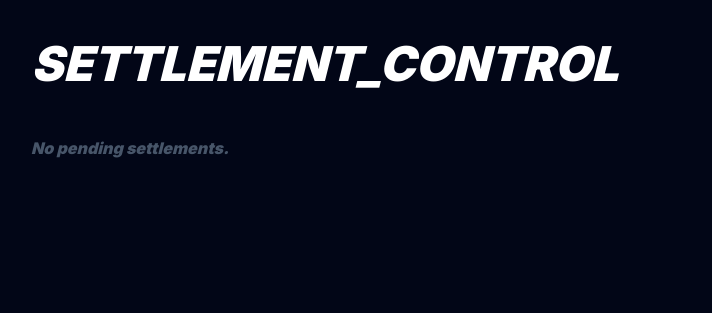
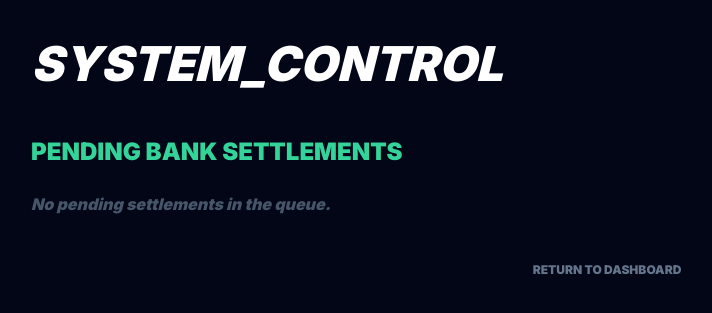
Before and after one commit to reubenwaithaka839-crypto/ute-web, a Flask app: page /admin_room in a window 1280 px wide. Shown: the top 313 px of the page, without its empty margins (33-745 px from the left). Run offline with Flask 3, Linux system fonts and the light colour scheme; the visitor is signed in with stand-in values (Sample User, id 1); data that the repository does not hold is empty; some libraries are stand-ins or nearby versions.

Commit message:
Update admin room layout and styles

```diff
--- a/templates/admin_room.html
+++ b/templates/admin_room.html
@@ -5,34 +5,53 @@
     <style>
         @import url('https://fonts.googleapis.com/css2?family=Inter:wght@900&display=swap');
         body { font-family: 'Inter', sans-serif; background: #020617; color: white; }
-        .glass-card { background: rgba(255, 255, 255, 0.03); backdrop-filter: blur(20px); border: 1px solid rgba(255, 255, 255, 0.1); border-radius: 2rem; padding: 2rem; }
-        .btn-approve { background: linear-gradient(135deg, #10b981 0%, #059669 100%); color: white; padding: 1rem 2rem; border-radius: 1rem; font-weight: 900; text-transform: uppercase; border: none; cursor: pointer; }
+        .glass-card { background: rgba(255, 255, 255, 0.03); backdrop-filter: blur(20px); border: 1px solid rgba(255, 255, 255, 0.1); border-radius: 2rem; padding: 2rem; margin-bottom: 2rem; }
+        .btn-supermax { background: linear-gradient(135deg, #2563eb 0%, #1d4ed8 100%); color: white; padding: 1rem 2rem; border-radius: 1rem; font-weight: 900; text-transform: uppercase; border: none; cursor: pointer; transition: 0.3s; text-decoration: none; display: inline-block; }
+        .btn-approve { background: linear-gradient(135deg, #10b981 0%, #059669 100%); }
     </style>
 </head>
 <body class="p-10">
     <div class="max-w-6xl mx-auto">
-        <h1 class="text-5xl font-black italic mb-12">SETTLEMENT_CONTROL</h1>
+        <h1 class="text-5xl font-black italic mb-12">SYSTEM_CONTROL</h1>
 
-        <div class="space-y-6">
+        {% if pending_admins %}
+        <section class="mb-12">
+            <h2 class="text-2xl font-black text-blue-400 mb-6">ADMIN REGISTRATION REQUESTS</h2>
+            {% for a in pending_admins %}
+            <div class="glass-card flex justify-between items-center border-l-8 border-blue-600">
+                <div>
+                    <p class="text-xl font-black">{{ a.username }}</p>
+                    <p class="text-xs text-slate-500 uppercase">{{ a.email }}</p>
+                </div>
+                <a href="/approve_admin/{{ a.id }}" class="btn-supermax">AUTHORIZE ADMIN</a>
+            </div>
+            {% endfor %}
+        </section>
+        {% endif %}
+
+        <section>
+            <h2 class="text-2xl font-black text-emerald-400 mb-6">PENDING BANK SETTLEMENTS</h2>
             {% for w in withdrawals %}
-            <div class="glass-card flex flex-col md:flex-row justify-between items-center gap-8 border-l-8 border-emerald-500">
+            <div class="glass-card flex flex-col md:flex-row justify-between items-center border-l-8 border-emerald-500">
                 <div>
-                    <p class="text-[10px] font-black text-slate-500 uppercase">Beneficiary</p>
                     <p class="text-2xl font-black">{{ w.sender }}</p>
                     <p class="text-xs text-blue-400 font-bold uppercase">{{ w.bank_name }} | {{ w.bank_account }}</p>
                 </div>
                 <div class="text-center">
-                    <p class="text-[10px] font-black text-slate-500 uppercase">Net Transfer</p>
                     <p class="text-3xl font-black text-emerald-400">KES {{ "{:,.2f}".format(w.net_amount) }}</p>
-                    <p class="text-[10px] text-red-500 font-bold">UTE FEE: KES {{ w.deduction }}</p>
+                    <p class="text-[10px] text-slate-500 uppercase">Gross: KES {{ w.amount }} (Tax: {{ w.deduction }})</p>
                 </div>
                 <form action="/approve_transfer/{{ w.id }}" method="POST">
-                    <button class="btn-approve">COMPLETE TRANSFER</button>
+                    <button class="btn-supermax btn-approve">COMPLETE TRANSFER</button>
                 </form>
             </div>
             {% else %}
-            <p class="text-slate-600 font-black italic">No pending settlements.</p>
+            <p class="text-slate-600 font-black italic">No pending settlements in the queue.</p>
             {% endfor %}
+        </section>
+
+        <div class="mt-10 text-center">
+            <a href="/" class="text-slate-500 font-black uppercase text-xs">Return to Dashboard</a>
         </div>
     </div>
 </body>
```
